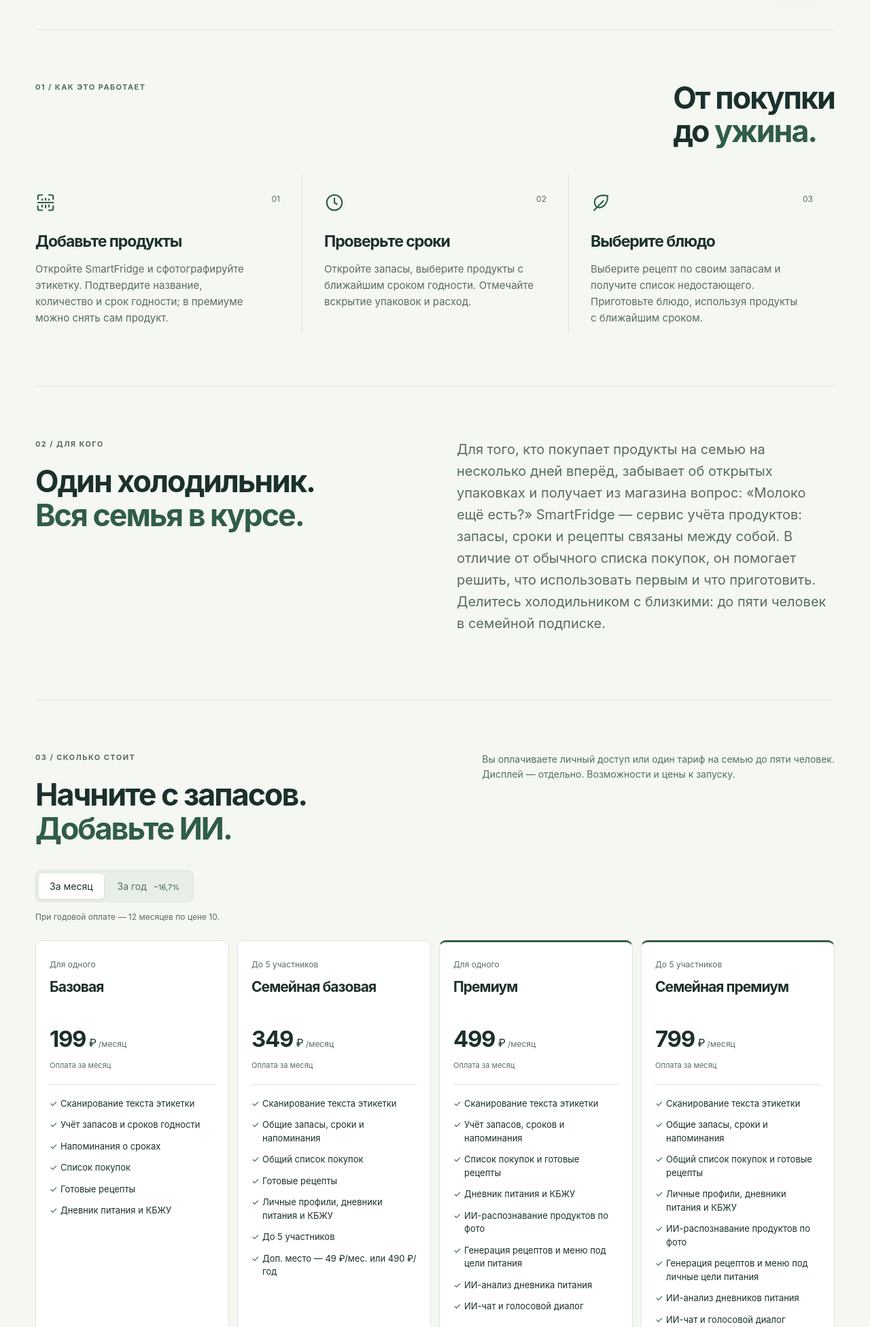
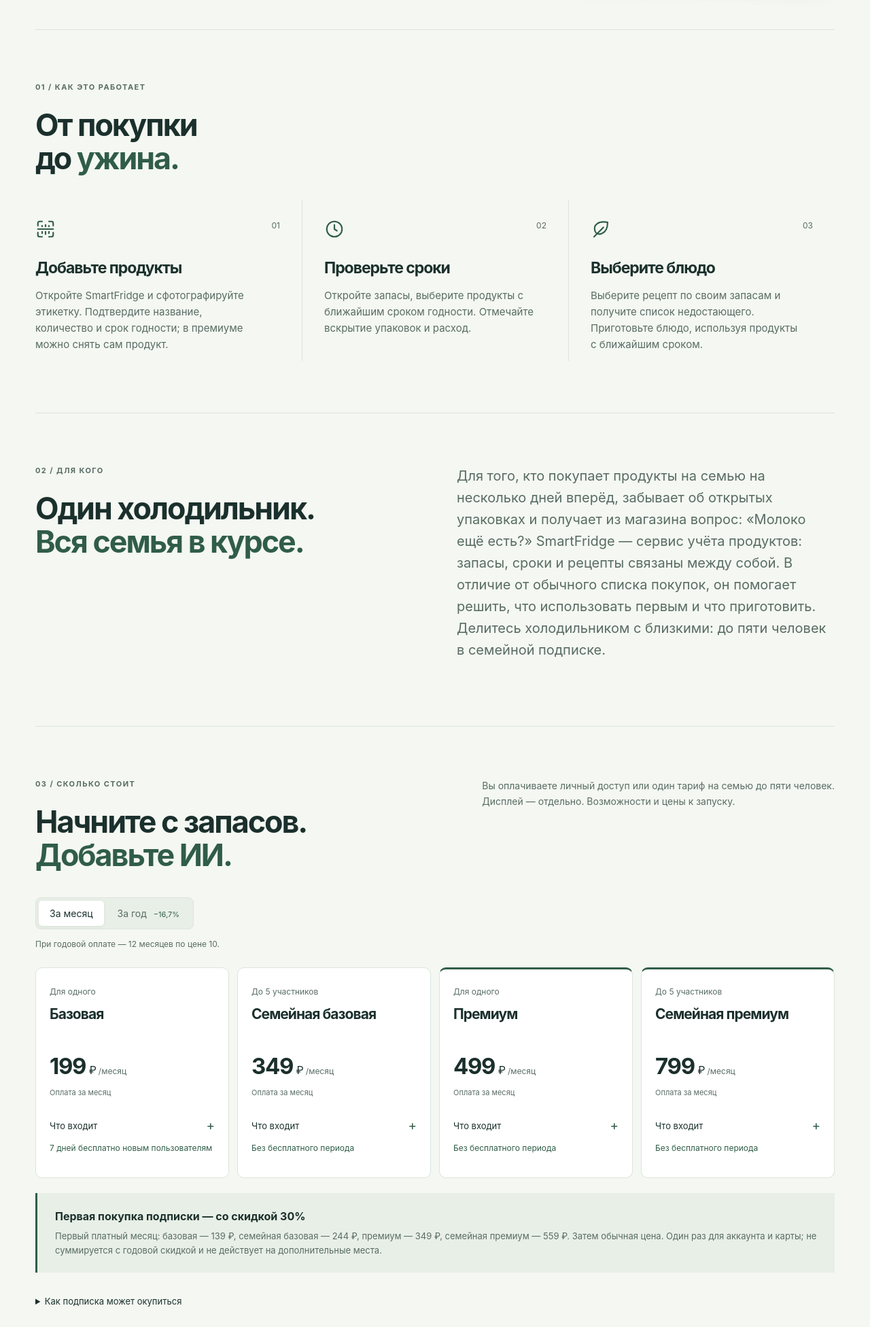
Before and after one commit to Ballbes-info/smart-fridge, a Flask app: template templates/landing.html in a window 1280 px wide. Shown: the part 594-2546 px from the top of the page at 68% size. Run offline with Flask 3, Linux system fonts and the light colour scheme; the template is opened without the code that fills it, so the values that code supplies are empty.

Commit message:
Fix landing heading alignment and collapse plan descriptions

```diff
--- a/templates/landing.html
+++ b/templates/landing.html
@@ -2704,7 +2704,11 @@ main:focus {
  .landing .landing-section-head { display: block; }
 }
 </style><style>
-.plan-details summary { display: none; }
+.plan-details summary { display: flex; justify-content: space-between; align-items: center; min-height: 44px; gap: 8px; font-size: 13px; cursor: pointer; list-style: none; }
+.plan-details summary::-webkit-details-marker { display: none; }
+.plan-details summary span { font-size: 19px; color: var(--green); }
+.plan-details[open] summary span { transform: rotate(45deg); }
+.landing-plans { align-items: start; }
 .plan-details { flex: 1; }
 @media (max-width: 760px) {
  .landing { padding-inline: 20px; }
@@ -2894,7 +2898,7 @@ main:focus {
   </section>
 
   <section class="landing-section" id="how" aria-labelledby="how-title">
-    <div class="landing-section-head"><p class="landing-label">01 / КАК ЭТО РАБОТАЕТ</p><h2 id="how-title">От покупки<br>до <em>ужина.</em></h2></div>
+    <div class="landing-section-head"><div><p class="landing-label">01 / КАК ЭТО РАБОТАЕТ</p><h2 id="how-title">От покупки<br>до <em>ужина.</em></h2></div></div>
     <ol class="landing-steps">
       <li><span class="step-number">01</span><svg class="icon " width="24" height="24" viewBox="0 0 24 24" fill="none" stroke="currentColor" stroke-width="1.7" stroke-linecap="round" stroke-linejoin="round" aria-hidden="true">
 <path d="M8 3H5a2 2 0 0 0-2 2v3m13-5h3a2 2 0 0 1 2 2v3M3 16v3a2 2 0 0 0 2 2h3m8 0h3a2 2 0 0 0 2-2v-3M3 12h18M8 8v1m4-2v2m4-1v1M8 15v2m4-2v3m4-3v2"/>
@@ -2922,13 +2926,13 @@ main:focus {
     <p class="billing-note" id="billing-note" aria-live="polite">При годовой оплате — 12 месяцев по цене 10.</p>
     <div class="landing-plans">
 
-      <article class="landing-plan"><p class="plan-audience">Для одного</p><h3>Базовая</h3><p class="plan-price"><strong data-month="199" data-year="1990">199</strong> ₽<span class="plan-period">/месяц</span></p><p class="plan-equivalent" data-equivalent="166">Оплата за месяц</p><details class="plan-details" open><summary>Что входит <span>+</span></summary><ul><li>Сканирование текста этикетки</li><li>Учёт запасов и сроков годности</li><li>Напоминания о сроках</li><li>Список покупок</li><li>Готовые рецепты</li><li>Дневник питания и КБЖУ</li></ul></details><p class="plan-trial">7 дней бесплатно новым пользователям</p></article>
-
-      <article class="landing-plan"><p class="plan-audience">До 5 участников</p><h3>Семейная базовая</h3><p class="plan-price"><strong data-month="349" data-year="3490">349</strong> ₽<span class="plan-period">/месяц</span></p><p class="plan-equivalent" data-equivalent="291">Оплата за месяц</p><details class="plan-details" open><summary>Что входит <span>+</span></summary><ul><li>Сканирование текста этикетки</li><li>Общие запасы, сроки и напоминания</li><li>Общий список покупок</li><li>Готовые рецепты</li><li>Личные профили, дневники питания и КБЖУ</li><li>До 5 участников</li><li>Доп. место — 49 ₽/мес. или 490 ₽/год</li></ul></details><p class="plan-trial">Без бесплатного периода</p></article>
-
-      <article class="landing-plan landing-plan-premium"><p class="plan-audience">Для одного</p><h3>Премиум</h3><p class="plan-price"><strong data-month="499" data-year="4990">499</strong> ₽<span class="plan-period">/месяц</span></p><p class="plan-equivalent" data-equivalent="416">Оплата за месяц</p><details class="plan-details" open><summary>Что входит <span>+</span></summary><ul><li>Сканирование текста этикетки</li><li>Учёт запасов, сроков и напоминания</li><li>Список покупок и готовые рецепты</li><li>Дневник питания и КБЖУ</li><li>ИИ-распознавание продуктов по фото</li><li>Генерация рецептов и меню под цели питания</li><li>ИИ-анализ дневника питания</li><li>ИИ-чат и голосовой диалог</li></ul></details><p class="plan-trial">Без бесплатного периода</p></article>
-
-      <article class="landing-plan landing-plan-premium"><p class="plan-audience">До 5 участников</p><h3>Семейная премиум</h3><p class="plan-price"><strong data-month="799" data-year="7990">799</strong> ₽<span class="plan-period">/месяц</span></p><p class="plan-equivalent" data-equivalent="666">Оплата за месяц</p><details class="plan-details" open><summary>Что входит <span>+</span></summary><ul><li>Сканирование текста этикетки</li><li>Общие запасы, сроки и напоминания</li><li>Общий список покупок и готовые рецепты</li><li>Личные профили, дневники питания и КБЖУ</li><li>ИИ-распознавание продуктов по фото</li><li>Генерация рецептов и меню под личные цели питания</li><li>ИИ-анализ дневников питания</li><li>ИИ-чат и голосовой диалог</li><li>Общая семейная квота ИИ</li><li>До 5 участников</li><li>Доп. место — 99 ₽/мес. или 990 ₽/год</li></ul></details><p class="plan-trial">Без бесплатного периода</p></article>
+      <article class="landing-plan"><p class="plan-audience">Для одного</p><h3>Базовая</h3><p class="plan-price"><strong data-month="199" data-year="1990">199</strong> ₽<span class="plan-period">/месяц</span></p><p class="plan-equivalent" data-equivalent="166">Оплата за месяц</p><details class="plan-details"><summary>Что входит <span>+</span></summary><ul><li>Сканирование текста этикетки</li><li>Учёт запасов и сроков годности</li><li>Напоминания о сроках</li><li>Список покупок</li><li>Готовые рецепты</li><li>Дневник питания и КБЖУ</li></ul></details><p class="plan-trial">7 дней бесплатно новым пользователям</p></article>
+
+      <article class="landing-plan"><p class="plan-audience">До 5 участников</p><h3>Семейная базовая</h3><p class="plan-price"><strong data-month="349" data-year="3490">349</strong> ₽<span class="plan-period">/месяц</span></p><p class="plan-equivalent" data-equivalent="291">Оплата за месяц</p><details class="plan-details"><summary>Что входит <span>+</span></summary><ul><li>Сканирование текста этикетки</li><li>Общие запасы, сроки и напоминания</li><li>Общий список покупок</li><li>Готовые рецепты</li><li>Личные профили, дневники питания и КБЖУ</li><li>До 5 участников</li><li>Доп. место — 49 ₽/мес. или 490 ₽/год</li></ul></details><p class="plan-trial">Без бесплатного периода</p></article>
+
+      <article class="landing-plan landing-plan-premium"><p class="plan-audience">Для одного</p><h3>Премиум</h3><p class="plan-price"><strong data-month="499" data-year="4990">499</strong> ₽<span class="plan-period">/месяц</span></p><p class="plan-equivalent" data-equivalent="416">Оплата за месяц</p><details class="plan-details"><summary>Что входит <span>+</span></summary><ul><li>Сканирование текста этикетки</li><li>Учёт запасов, сроков и напоминания</li><li>Список покупок и готовые рецепты</li><li>Дневник питания и КБЖУ</li><li>ИИ-распознавание продуктов по фото</li><li>Генерация рецептов и меню под цели питания</li><li>ИИ-анализ дневника питания</li><li>ИИ-чат и голосовой диалог</li></ul></details><p class="plan-trial">Без бесплатного периода</p></article>
+
+      <article class="landing-plan landing-plan-premium"><p class="plan-audience">До 5 участников</p><h3>Семейная премиум</h3><p class="plan-price"><strong data-month="799" data-year="7990">799</strong> ₽<span class="plan-period">/месяц</span></p><p class="plan-equivalent" data-equivalent="666">Оплата за месяц</p><details class="plan-details"><summary>Что входит <span>+</span></summary><ul><li>Сканирование текста этикетки</li><li>Общие запасы, сроки и напоминания</li><li>Общий список покупок и готовые рецепты</li><li>Личные профили, дневники питания и КБЖУ</li><li>ИИ-распознавание продуктов по фото</li><li>Генерация рецептов и меню под личные цели питания</li><li>ИИ-анализ дневников питания</li><li>ИИ-чат и голосовой диалог</li><li>Общая семейная квота ИИ</li><li>До 5 участников</li><li>Доп. место — 99 ₽/мес. или 990 ₽/год</li></ul></details><p class="plan-trial">Без бесплатного периода</p></article>
 
     </div>
     <div class="landing-offer"><strong>Первая покупка подписки — со скидкой 30%</strong><p>Первый платный месяц: базовая — 139 ₽, семейная базовая — 244 ₽, премиум — 349 ₽, семейная премиум — 559 ₽. Затем обычная цена. Один раз для аккаунта и карты; не суммируется с годовой скидкой и не действует на дополнительные места.</p></div>
@@ -3005,11 +3009,5 @@ main:focus {
       <span class="footer-copy">&copy; 2026 SmartFridge</span>
     </div>
   </footer>
-<script>
-(() => {
- const mobile = window.matchMedia('(max-width: 760px)');
- function sync() { document.querySelectorAll('.plan-details').forEach(item => {item.open = !mobile.matches;}); }
- sync(); mobile.addEventListener('change', sync);
-})();
-</script></body>
+</body>
 </html>
```
